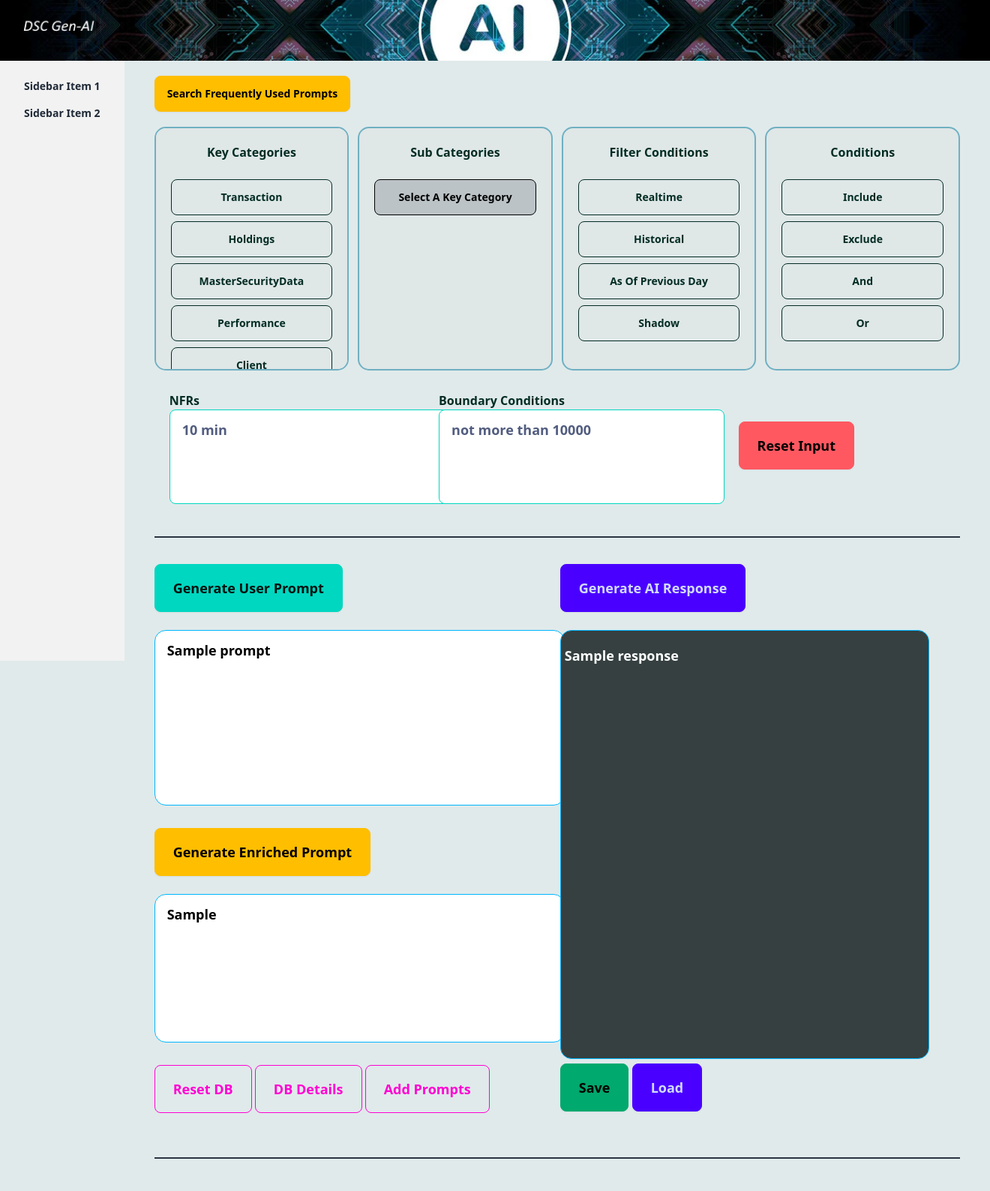
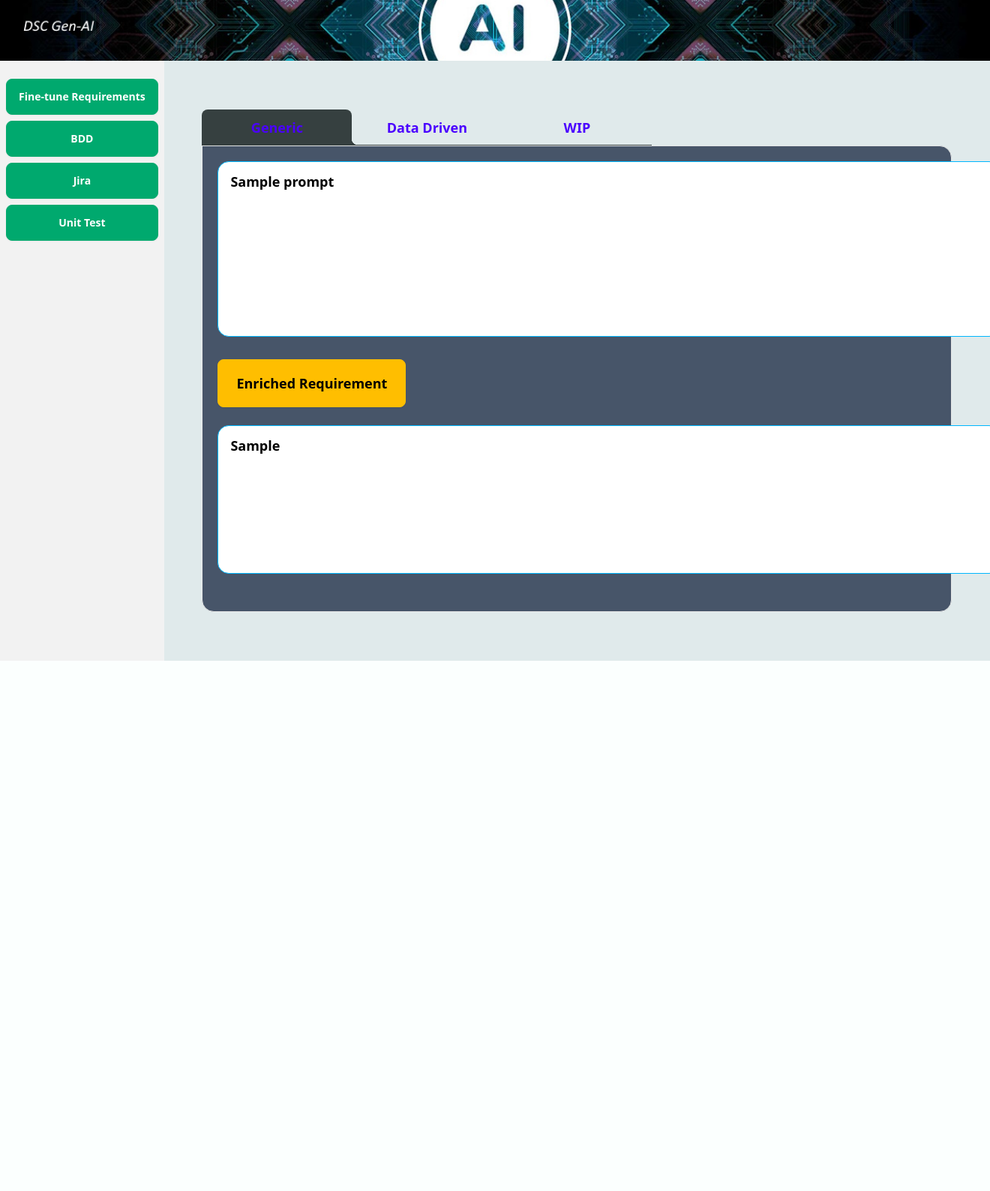
Before and after one commit to HQovaizi/gen, a Flask app: template templates/base.html in a window 1320 px wide; the page is wider, and only the part inside the window is pictured. Shown: that part at 75% size. After the commit the page ends 881 px from the top of that part, so only its background shows below. Run offline with Flask 3, Linux system fonts and the light colour scheme; the template is opened without the code that fills it: most values are stand-ins (such as "Sample title", 1, 10 or a date in 2020); some libraries are stand-ins or nearby versions.

Commit message:
Update New UI

```diff
--- a/static/dscGenAiStyles.css
+++ b/static/dscGenAiStyles.css
@@ -1,3 +1,7 @@
+.container::-webkit-scrollbar {
+    display: none;
+}
+
 body {
     font-weight: bold;
     /* color: black; */
@@ -16,37 +20,38 @@ body {
     text-align: left;
 }
 
-.mainContainerClass {
-    width: 100%;
+/* .mainContainerClass { */
+    /* width: 100%; */
     /* border: 2px solid #640000 */
-}
+/* } */
 
 .containerClass {
+    min-width:150px;
     height: 325px;
     background-color: #dfe7e7;
     overflow: auto;
     border-radius: 15px;
-    border: 2px solid hwb(193 44% 24%);
+    border: 2px solid #70b0c2;
 }
 
 .inputClass {
     color: black;
 }
 
-.gridConditionsClass {
-    height: 180;
+/* .gridConditionsClass { */
+    /* border: 3px solid rgb(113,177,194); */
+    /* height: 180px; */
+    /* overflow: auto; */
+    /* border-radius: 15px; */
+/* } */
+
+/* .containerConditionsClass { */
+    /* width: 175px; */
+    /* height: 170px; */
     /* border: 3px solid rgb(113,177,194); */
     /* overflow: auto; */
     /* border-radius: 15px; */
-}
-
-.containerConditionsClass {
-    width: 175px;
-    height: 170px;
-    /* border: 3px solid rgb(113,177,194); */
-    /* overflow: auto; */
-    /* border-radius: 15px; */
-}
+/* } */
 
 .textAreaClass {
     font-size: 18px;
@@ -58,7 +63,7 @@ body {
     /* border: 3px solid rgb(113,177,194); */
 }
 
-/* .promptContainerClass {
+/*.promptContainerClass {
     border: 2px solid rgb(0,100,0)
 } */
 
--- a/templates/base.html
+++ b/templates/base.html
@@ -29,12 +29,14 @@
 
             <div class="drawer-side">
                 <label for="my-drawer-2" aria-label="close sidebar" class="drawer-overlay"></label>
-                <ul class="menu p-4 w-50 min-h-full bg-base-200 text-base-content">
-                <li><a>Sidebar Item 1</a></li>
-                <li><a>Sidebar Item 2</a></li>
+                <ul class="menu pt-5 w-50 min-h-full bg-base-200 text-base-content">
+                    <li><button class="btn my-1 btn-block btn-success font-bold text-white" id="btnFTRId">Fine-tune Requirements</button></li>
+                    <li><button class="btn my-1 btn-block btn-success font-bold text-white" id="btnBDDId">BDD</button></li>
+                    <li><button class="btn my-1 btn-block btn-success font-bold text-white" id="btnJiraId">Jira</button></li>
+                    <li><button class="btn my-1 btn-block btn-success font-bold text-white" id="btnUnitTestId">Unit Test</button></li>
                 </ul>
+            </div>
 
-            </div>
         </div>
 
         <script>
--- a/templates/index.html
+++ b/templates/index.html
@@ -1,21 +1,63 @@
-<form id="formId" hx-swap="outerHTML settle:2s">
+<form id="formId" hx-swap="outerHTML">
 
 	<!-- main container -->
-	<div class="conainer mx-auto px-10 py-5 mainContainerClass" style="width: 100%;">
+	<div class="conainer m-0 p-10 mainContainerClass">
 
-		<!-- search frequently used prompts -->
-		<button class="btn btn-warning" for="modalSearch" hx-get="/search" hx-target="#modalSearchId">Search Frequently Used
-			Prompts</button>
-		<div id="modalSearchId"></div>
+		<div role="tablist" class="tabs tabs-lifted tabs-lg">
+
+			<!-- first tab -->
+			<input type="radio" name="my_tabs_name" role="tab" class="tab [--tab-bg:#364040] [--tab-border-color:#364040] text-primary" style="width:200px;" aria-label="Generic" checked/>
+			<div role="tabpanel" class="tab-content bg-slate-600 border-base-300 rounded-box m-0 p-5" style="width:1000px;">
+
+				<!-- prompt container -->
+				<div class="container promptContainerClass">
+
+						<!-- prompts -->
+						<div class="promptClass">
+							<textarea class="textarea textarea-info" id="promptId" name="promptId" placeholder="User Input..." style="font-size: 18px; resize: none; overflow: auto; color: black; background-color: white; border-radius: 15px" rows="6" cols="90">{{ prompt }}</textarea>
+							<br><br>
+
+							<button class="btn btn-lg btn-warning" hx-post="/getEnrichedPrompt" hx-target="#formId">Enriched Requirement</button>
+							<br><br>
+							<textarea class="textarea textarea-info" id="enrichedPromptId" name="enrichedPromptId" placeholder="Enriched Requirement..." style="font-size: 18px; resize: none; overflow: auto; color: black; background-color: white; border-radius: 15px" rows="5" cols="90">{{ enrichedPrompt }}</textarea>
+							<br><br>
+						</div> <!-- prompts -->
+
+					</div> <!-- prompt container -->
+			</div>
+
+			<!-- second tab -->
+			<input type="radio" name="my_tabs_name" role="tab" class="tab [--tab-bg:#364040] [--tab-border-color:#364040] text-primary" style="width:200px;" aria-label="Data Driven"/>
+			<div role="tabpanel" class="tab-content bg-slate-600 border-base-300 rounded-box m-0 p-5" style="width:1000px;">
+
+				<div class="grid grid-cols-2 gap-0 m-0 p-0">
+
+					<!-- prompt container -->
+					<div class="container promptContainerClass">
+
+						<!-- prompts -->
+						<div class="promptClass">
+							<button class="btn btn-lg btn-accent">User Input</button>
+							<br><br>
+							<textarea class="textarea textarea-info" id="promptId" name="promptId" placeholder="User Input..." style="font-size: 18px; resize: none; overflow: auto; color: black; background-color: white; border-radius: 15px" rows="6" cols="35">{{ prompt }}</textarea>
+							<br><br>
+
+							<button class="btn btn-lg btn-warning" hx-post="/getEnrichedPrompt" hx-target="#formId">Enriched Requirement</button>
+							<br><br>
+							<textarea class="textarea textarea-info" id="enrichedPromptId" name="enrichedPromptId" placeholder="Enriched Requirement..." style="font-size: 18px; resize: none; overflow: auto; color: black; background-color: white; border-radius: 15px" rows="5" cols="35">{{ enrichedPrompt }}</textarea>
+							<br><br>
+						</div> <!-- prompts -->
+
+					</div> <!-- prompt container -->
 
 					<!-- categories / conditions -->
-		<div class="grid grid-cols-4 gap-3 mt-5 mb-5">
+					<div class="grid grid-cols-3 gap-0">
 
 						<!-- key categories -->
-			<div class="container mx-auto px-5 py-5 containerClass">
+						<div class="container mr-3 px-1 py-1 containerClass">
 							<p class="centerClass text-emerald-950">Key Categories</p>
 							<br>
-				<div class="grid grid-cols-1 gap-2 categoriesClass" id="categoriesId">
+							<div class="grid grid-cols-1 gap-1 categoriesClass" id="categoriesId">
 								<input class="btn btn-outline text-emerald-950" id="btnTransaction" aria-label="Transaction" type="checkbox" hx-post="/edit/Transaction" hx-target="#formId" hx-swap="outerHTML" />
 								<input class="btn btn-outline text-emerald-950" id="btnHoldings" aria-label="Holdings" type="checkbox" hx-post="/edit/Holdings" hx-target="#formId" hx-swap="outerHTML" />
 								<input class="btn btn-outline text-emerald-950" id="btnMasterSecurityData" aria-label="MasterSecurityData" type="checkbox" hx-post="/edit/MasterSecurityData" hx-target="#formId" hx-swap="outerHTML" />
@@ -28,16 +70,16 @@
 						</div>
 
 						<!-- sub categories -->
-			<div class="container mx-auto px-5 py-5 containerClass">
+						<div class="container mx-2 px-1 py-1 containerClass">
 							<p class="centerClass text-emerald-950">Sub Categories</p>
 							<br>
-				<div class="grid grid-cols-1 gap-2 categoriesClass" id="subCategoriesId">
+							<div class="grid grid-cols-1 gap-1 categoriesClass" id="subCategoriesId">
 								<button class="btn btn-outline" id="btnPHId" style="color:black;" disabled>Select A Key Category</button>
 							</div>
 						</div>
 
 						<!-- filter conditions -->
-			<div class="container mx-auto px-5 py-5 containerClass">
+						<div class="container ml-3 px-1 p-1 containerClass">
 							<p class="centerClass text-emerald-950">Filter Conditions</p>
 							<br>
 							<div class="grid grid-cols-1 gap-2 categoriesClass">
@@ -49,7 +91,7 @@
 						</div>
 
 						<!-- conditions -->
-			<div class="container mx-auto px-5 py-5 containerClass">
+						<!-- <div class="container px-1 py-1 containerClass">
 							<p class="centerClass text-emerald-950">Conditions</p>
 							<br>
 							<div class="grid grid-cols-1 gap-2 categoriesClass">
@@ -58,84 +100,55 @@
 								<input class="btn btn-outline text-emerald-950" id="btnAnd" aria-label="And" type="checkbox" hx-get="/edit/And" hx-target="#formId" hx-swap="outerHTML" />
 								<input class="btn btn-outline text-emerald-950" id="btnOr" aria-label="Or" type="checkbox" hx-get="/edit/Or" hx-target="#formId" hx-swap="outerHTML" />
 							</div>
-			</div>
-
-		</div> <!-- categories / conditions -->
+						</div> -->
 
 						<!-- added conditions -->
-		<div class="grid grid-cols-3 gap-1 my-0 gridConditionsClass">
+						<div class="grid grid-cols-1 gap-1 m-0 p-0 gridConditionsClass">
 
 							<!-- NFRs -->
-			<div class="container mx-2 my-1 px-3 py-1 containerConditionsClass">
-				<label class="leftClass text-emerald-950" for="nfrs">NFRs</label><br>
+							<div class="container m-0 p-0 containerConditionsClass">
+								<label class="leftClass text-emerald-950" for="nfrs" style="color:rgb(210, 210, 210);">NFRs</label><br>
 								<textarea class="textarea textarea-accent text-blue-950/75" id="nfrsId" onfocusout="updateUserPromptCondition('nfrsId')" rows="3" cols="30" style="font-size: 18px; resize: none; overflow: auto; background-color: white;">10 min</textarea><br>
 							</div>
 
 							<!-- boundary conditions -->
-			<div class="container mx-2 my-1 px-3 py-1 containerConditionsClass">
-				<label class="leftClass text-emerald-950" for="boundaryConditions">Boundary Conditions</label><br>
+							<div class="container mx-0 my-0 px-0 py-0 containerConditionsClass">
+								<label class="leftClass text-emerald-950" for="boundaryConditions" style="color:rgb(210, 210, 210);">Boundary Conditions</label><br>
 								<textarea class="textarea textarea-accent text-blue-950/75" id="boundaryConditionsId" onfocusout="updateUserPromptCondition('boundaryConditionsId')" rows="3" cols="30" style="font-size: 18px; resize: none; overflow: auto; background-color: white;">not more than 10000</textarea>
 							</div>
-
-			<!-- reset input -->
-			<div class="container mx-10 pl-5 pt-12 containerConditionsClass">
-				<button class="btn btn-lg btn-error" id="btnResetId" hx-get="/resetInput" hx-target="#formId" hx-swap="outerHTML">Reset Input</button>
-			</div>
+							<br>
 
 						</div> <!-- added conditions -->
 
-		<!-- divider -->
-		<div class="flex flex-col w-full"><div class="divider divider-neutral"></div></div>
-
-		<!-- prompt container -->
-		<div class="container mx-auto my-3 px-auto promptContainerClass">
-
-			<div class="grid grid-cols-2 gap-2">
-
-				<!-- prompt -->
-				<div class="promptClass">
-					<button class="btn btn-lg btn-accent">Generate User Prompt</button>
-					<br><br>
-					<textarea class="textarea textarea-info" id="promptId" name="promptId" placeholder="User Prompt..." style="font-size: 18px; resize: none; overflow: auto; color: black; background-color: white; border-radius: 15px" rows="6" cols="45">{{ prompt }}</textarea>
-					<br><br>
-
-					<!-- first pass -->
-					<button class="btn btn-lg btn-warning" hx-post="/getEnrichedPrompt" hx-target="#formId">Generate Enriched Prompt</button>
-					<br><br>
-					<textarea class="textarea textarea-info" id="enrichedPromptId" name="enrichedPromptId" placeholder="Enriched Prompt..." style="font-size: 18px; resize: none; overflow: auto; color: black; background-color: white; border-radius: 15px" rows="5" cols="45">{{ enrichedPrompt }}</textarea>
-					<br><br>
-
-					<!-- initialize DB -->
-					<button class="btn btn-lg btn-secondary btn-outline btn-primary" hx-post="/resetDB" hx-target="#toastId">Reset DB</button>
-					<button class="btn btn-lg btn-secondary btn-outline btn-primary" hx-post="/dbDetails" hx-target="#formId">DB Details</button>
-					<button class="btn btn-lg btn-secondary btn-outline btn-primary" hx-post="/addPrompts" hx-target="#toastId">Add Prompts</button>
-					<br><br>
-
-					<span id="toastId"></span>
-				</div> <!-- prompt -->
-
-				<!-- response -->
-				<div class="responseClass">
-					<button class="btn btn-lg btn-primary" hx-post="/getResponse" hx-target="#formId">Generate AI Response</button>
-					<br><br>
-					<textarea class="textarea textarea-info" id="responseId" name="responseId" placeholder="AI Response..." style="padding:15px 5px; font-size: 18px; resize: none; overflow: auto; color: white; background-color: #364040; border-radius: 15px" rows="15" cols="42">{{ response }}</textarea>
-					<br>
-
-					<!-- database -->
-					<button class="btn btn-lg btn-success" hx-post="/save" hx-target="#toastId">Save</button>
-					<button class="btn btn-lg btn-primary" for="modalLoad" hx-get="/load" hx-target="#modalLoadId">Load</button>
-					<br>
-
-					<div id="modalLoadId"></div>
-
-				</div> <!-- response -->
+					</div> <!-- categories / conditions -->
+				</div>
 
 			</div>
 
+			<!-- third tab -->
+			<input type="radio" name="my_tabs_name" role="tab" class="tab [--tab-bg:#364040] [--tab-border-color:#364040] text-primary" style="width:200px;" aria-label="WIP"/>
+			<div role="tabpanel" class="tab-content bg-slate-600 border-base-300 rounded-box m-0 p-5" style="width:1000px;">
+
+				<!-- prompt container -->
+				<div class="container promptContainerClass">
+
+						<!-- prompts -->
+						<div class="promptClass">
+							<button class="btn btn-lg btn-accent">User Input</button>
+							<br><br>
+							<textarea class="textarea textarea-info" id="promptId" name="promptId" placeholder="User Input..." style="font-size: 18px; resize: none; overflow: auto; color: black; background-color: white; border-radius: 15px" rows="6" cols="80">{{ prompt }}</textarea>
+							<br><br>
+
+							<button class="btn btn-lg btn-warning" hx-post="/getEnrichedPrompt" hx-target="#formId">Enriched Requirement</button>
+							<br><br>
+							<textarea class="textarea textarea-info" id="enrichedPromptId" name="enrichedPromptId" placeholder="Enriched Requirement..." style="font-size: 18px; resize: none; overflow: auto; color: black; background-color: white; border-radius: 15px" rows="5" cols="80">{{ enrichedPrompt }}</textarea>
+							<br><br>
+						</div> <!-- prompts -->
+
 					</div> <!-- prompt container -->
+			</div>
 
-		<!-- divider -->
-		<div class="flex flex-col w-full"><div class="divider divider-neutral"></div></div>
+		</div> <!-- tab list -->
 
 	</div> <!-- main container -->
 
```
Also changed, not shown: templates/old_index.html (added, +143 -0 lines). Lines whose indentation alone changed are shown as unchanged.
